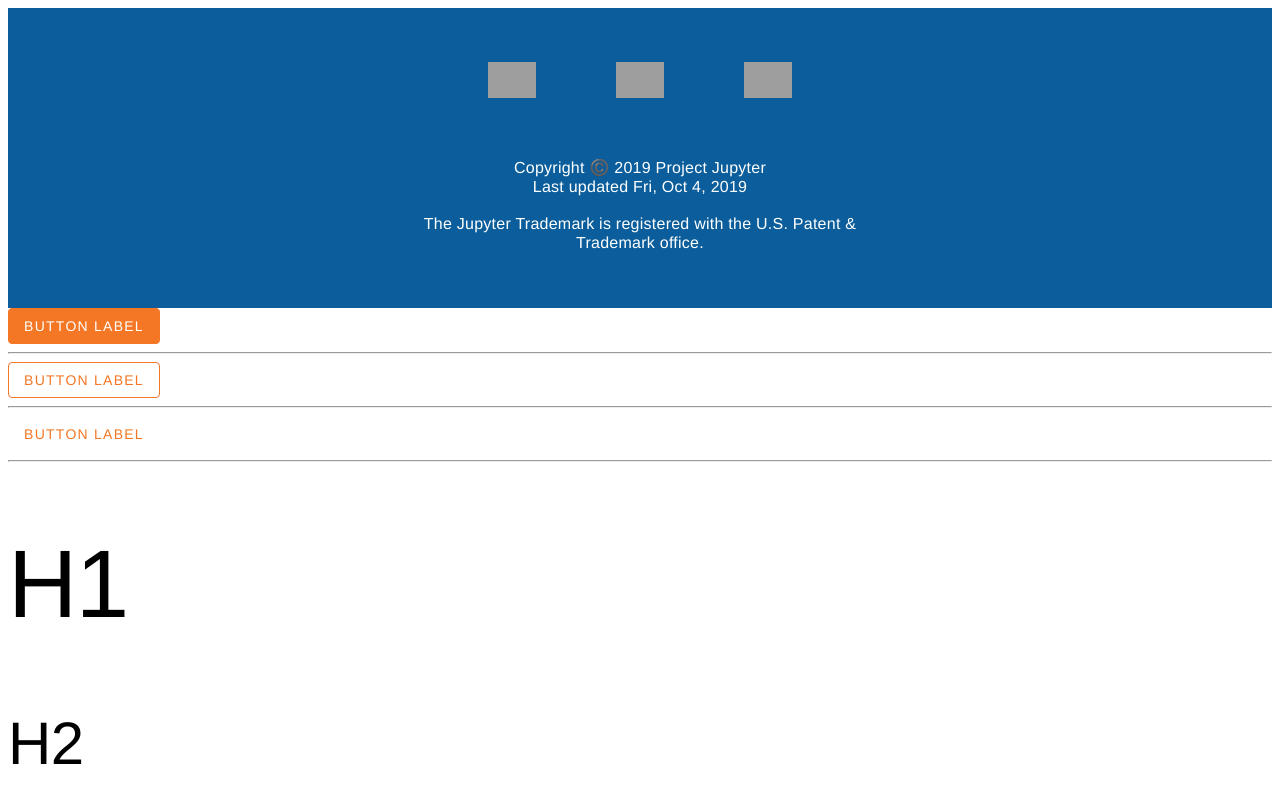
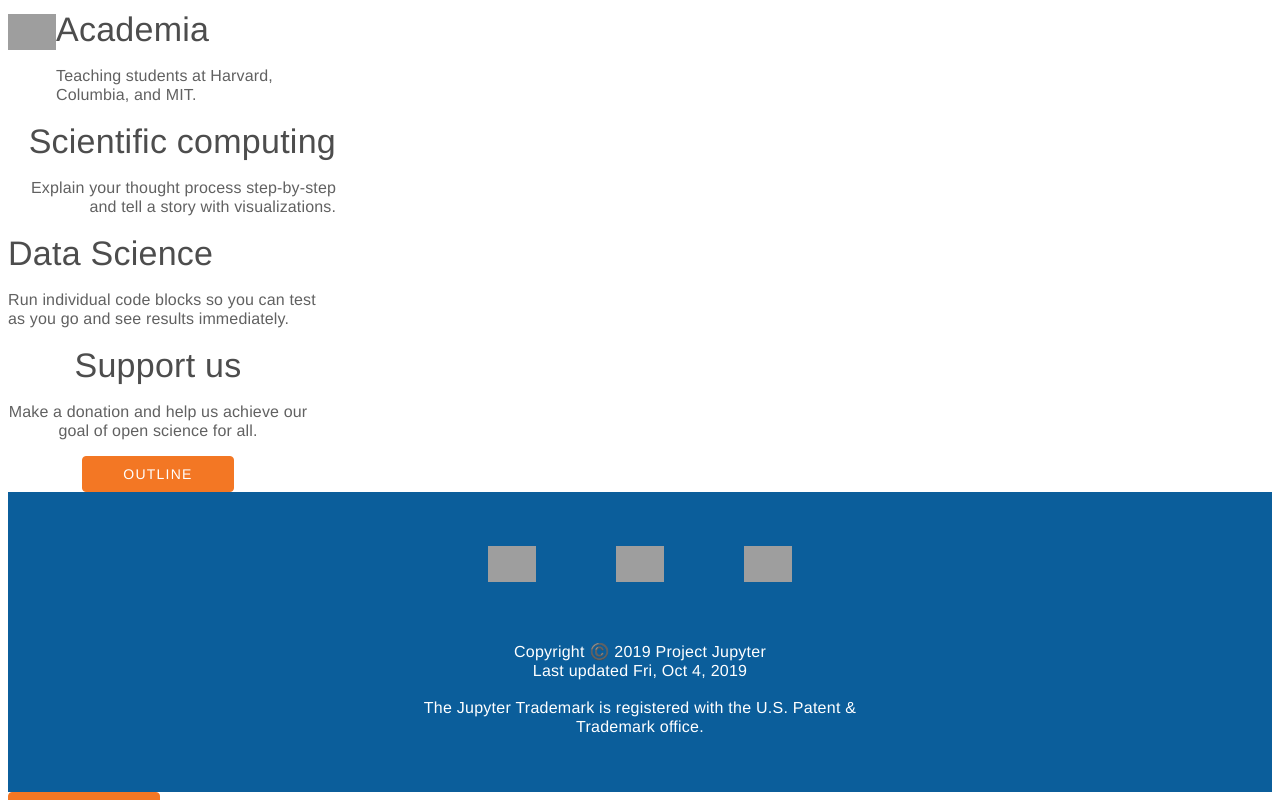
Before and after one commit to tgeorgeux/new.jupyter.github.io, a React app: page / in a window 1280 px wide. Shown: the top 800 px of the page. Built offline with nearby package versions, Linux system fonts and the light colour scheme; grey boxes are pictures that could not be loaded; the HTML template or start-up script is replaced by a standard one.

Commit message:
Add TinySection (h4+body)

```diff
--- /dev/null
+++ b/src/components/TinySection/TinySection.tsx
@@ -0,0 +1,29 @@
+import React, { HTMLAttributes } from "react";
+import H4Text from "../H4Text";
+import Subtitle2Text from "../Subtitle2Text";
+
+export interface TinySectionProps {
+    header: string;
+    body: string;
+    icon?: string;
+    textAlign?: "left" | "right" | "center";
+    width?: string;
+    children?: JSX.Element;
+}
+
+export default function TinySection(props: TinySectionProps) {
+    return (
+        <div style={{width: props.width || "328px", minHeight: "100px", display: "flex", textAlign: props.textAlign || "left"}}>
+            {props.icon && <div style={{minWidth: "48px", paddingTop: "6px"}}>
+                <a href="http://homepages.cae.wisc.edu/~ece533/images/airplane.png">
+                    <img style={{maxHeight: "36px"}} src="http://homepages.cae.wisc.edu/~ece533/images/airplane.png"></img>
+                </a>
+             </div>}
+             <div>
+                <H4Text style={ {color: "#4D4D4D", marginTop: "0", marginBottom: "16px"} }>{props.header}</H4Text>
+                <Subtitle2Text style={ {color: "#616161", marginBottom: "16px"}}>{props.body}</Subtitle2Text>
+                {props.children}
+            </div>
+        </div>
+    );
+}
--- /dev/null
+++ b/src/components/TinySection/index.ts
@@ -0,0 +1,3 @@
+import TinySection from './TinySection';
+
+export default TinySection;
--- a/src/index.tsx
+++ b/src/index.tsx
@@ -20,10 +20,17 @@ import CaptionText from "./components/CaptionText";
 import OverlineText from "./components/OverlineText";
 import {Button, ButtonMode, ButtonText} from "./components/Button";
 import NavFooter from "./components/NavFooter";
+import TinySection from "./components/TinySection";
 
 // code
 ReactDOM.render(
     <div>
+    <TinySection icon="academia" header="Academia" body="Teaching students at Harvard, Columbia, and MIT." />
+    <TinySection textAlign="right" header="Scientific computing" body="Explain your thought process step-by-step and tell a story with visualizations."/>
+    <TinySection header="Data Science" body="Run individual code blocks so you can test as you go and see results immediately."/>
+    <TinySection width="300px" header="Support us" textAlign="center" body="Make a donation and help us achieve our goal of open science for all.">
+        <Button onClick={console.log} mode={ButtonMode.Contained}>Outline</Button>
+    </TinySection>
     <NavFooter/>
     <Button onClick={console.log} mode={ButtonMode.Contained}>
         Button Label
```
